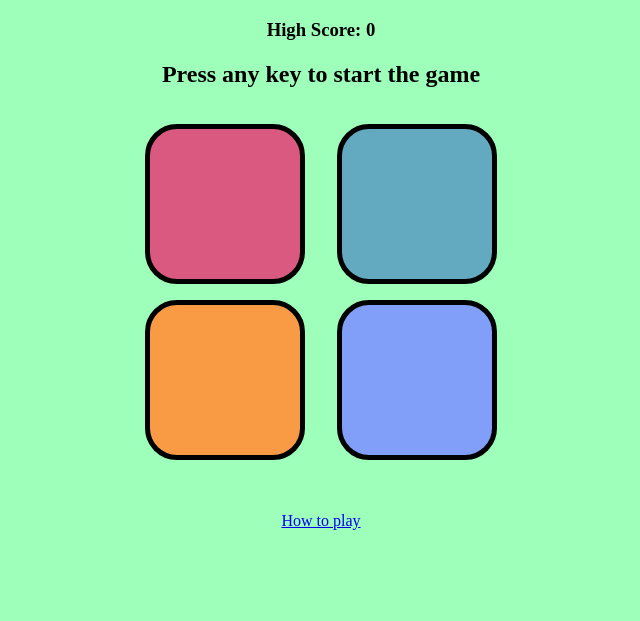
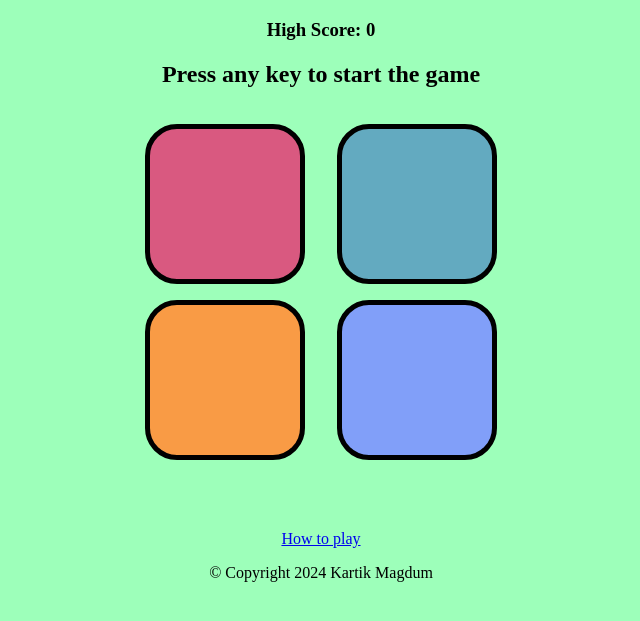
Before and after one commit to kartikkk-07/Simon-Says-Game, a plain HTML site: page index.html in a window 1280 px wide. Shown: the part 61-682 px from the top of the page, without its empty margins (319-959 px from the left). Drawn offline with Linux system fonts and the light colour scheme.

Commit message:
Update index.html

```diff
--- a/index.html
+++ b/index.html
@@ -3,7 +3,7 @@
 <head>
     <meta charset="UTF-8">
     <meta name="viewport" content="width=device-width, initial-scale=1.0">
-    <title>Simon Says Game</title>
+    <title>Simon Says by Kartik</title>
     <link rel="stylesheet" href="style.css">
 </head>
 <body>
@@ -20,8 +20,9 @@
             <div class="btn blue" type="button" id="blue"></div>
             <div class="btn purple" type="button" id="purple"></div>
         </div>
-    </div><br><br>
+    </div><br><br><br>
     <a href="https://www.youtube.com/watch?v=EWJ5uYwQJGU">How to play</a>
+    <p>© Copyright 2024 Kartik Magdum</p>
     <script src="app.js"></script>
 </body>
 </html>
```
